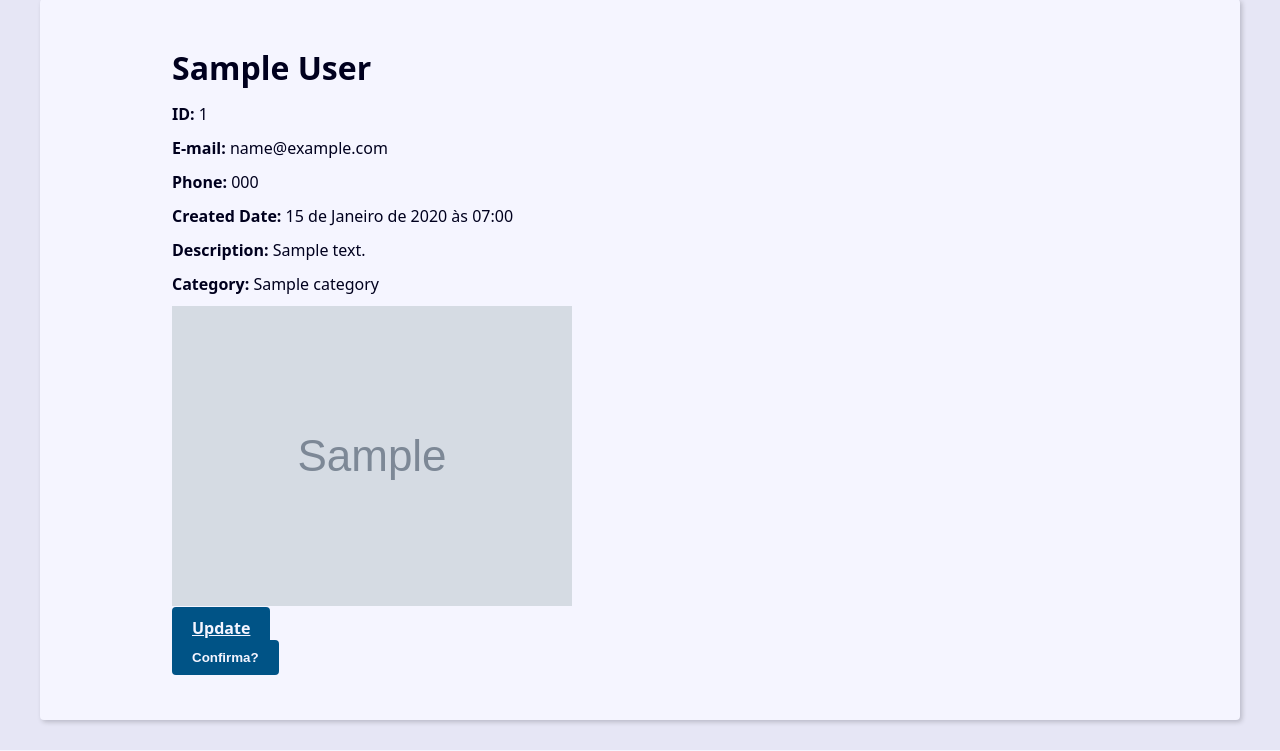
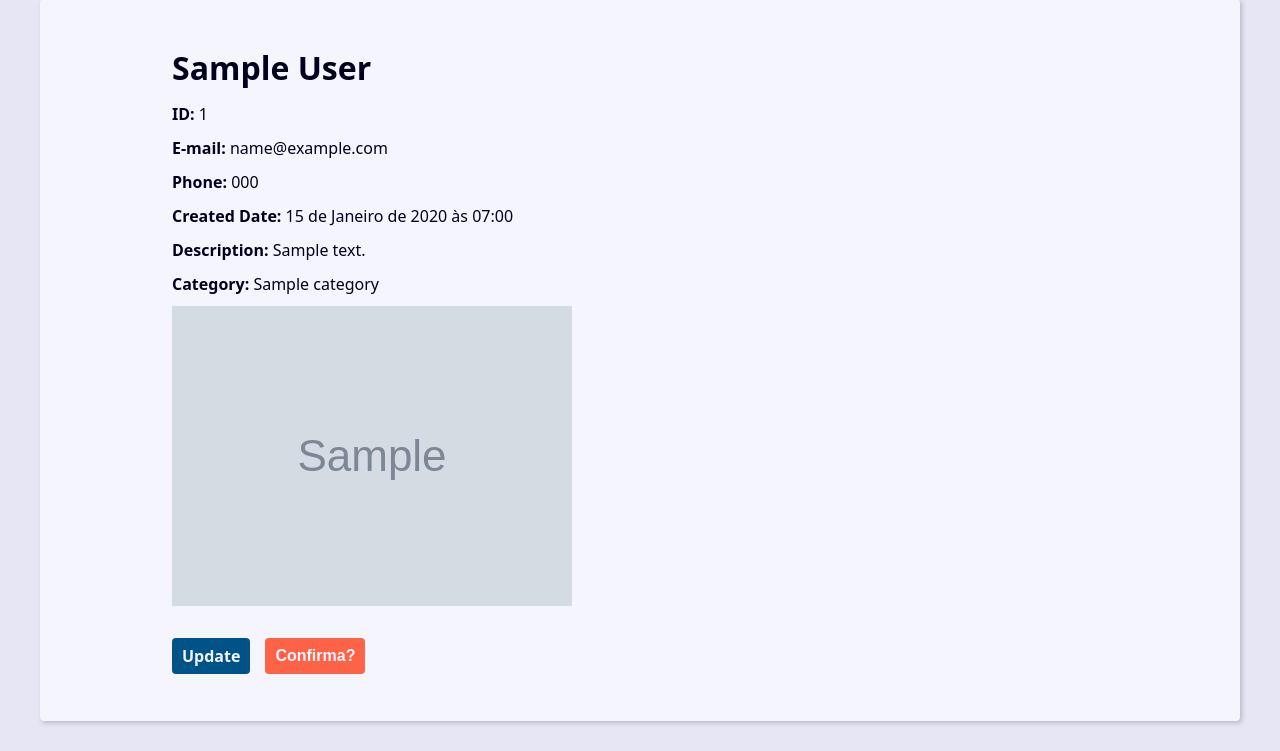
Before and after one commit to jefferson76/projeto-agenda-django, a Django app: page /contact/1/delete/ in a window 1280 px wide. Shown: the part 270-1021 px from the top of the page. Run offline with Django 4.2, Linux system fonts and the light colour scheme; a user stored in the database is signed in; tables that the repository leaves empty hold one stand-in row (values such as "Sample post"); grey boxes marked "Sample" are stand-in pictures.

Commit message:
Ocultando links de updatee delete e não owner dos contatos

```diff
--- a/base_static/global/css/style.css
+++ b/base_static/global/css/style.css
@@ -25,7 +25,6 @@
   --transition-slow: 1s;
   --default-border-radius: 4px;
 }
-
 *,
 *::before,
 *::after {
@@ -33,11 +32,9 @@
   padding: 0;
   box-sizing: border-box;
 }
-
 html {
   font-size: 62.5%;
 }
-
 body {
   font-family: system-ui, -apple-system, BlinkMacSystemFont, 'Segoe UI', Roboto,
     Oxygen, Ubuntu, Cantarell, 'Open Sans', 'Helvetica Neue', sans-serif;
@@ -47,13 +44,11 @@
   -webkit-font-smoothing: antialiased;
   background: var(--clr-light-gray);
 }
-
 img,
 svg {
   display: block;
   max-width: 100%;
 }
-
 .header {
   background: var(--clr-black);
   padding: var(--spacing);
@@ -61,33 +56,27 @@
   z-index: 1;
   position: relative;
 }
-
 .header-heading {
   font-size: var(--biggest-font-size);
   text-align: center;
 }
-
 .header-link {
   color: var(--link-light-color);
   text-decoration: none;
   transition: filter var(--transition-fast) ease-in-out;
 }
-
 .header-link:hover {
   filter: brightness(70%);
 }
-
 .menu {
   margin: var(--spacing);
 }
-
 .menu-list {
   list-style: none;
   display: flex;
   justify-content: center;
   flex-flow: row wrap;
 }
-
 .menu-link {
   display: block;
   padding: var(--spacing);
@@ -96,11 +85,9 @@
   transition: background-color var(--transition-fast) ease-in-out;
   border-radius: var(--default-border-radius);
 }
-
 .menu-link:hover {
   background: var(--clr-light-shadow-10);
 }
-
 .content {
   max-width: var(--main-page-width);
   margin: calc(var(--spacing) * 2) auto;
@@ -109,73 +96,59 @@
   box-shadow: 2px 2px 5px var(--clr-dark-shadow-20);
   border-radius: var(--default-border-radius);
 }
-
 .responsive-table {
   width: 100%;
   overflow-x: auto;
 }
-
 .contacts-table {
   width: 100%;
   min-width: var(--table-min-width);
   border-collapse: collapse;
 }
-
 .table-caption {
   font-size: var(--medium-font-size);
   font-weight: bold;
   padding: var(--spacing);
 }
-
 .table-row {
   text-align: left;
   text-overflow: ellipsis;
   transition: background-color var(--transition-fast) ease-in-out;
 }
-
 .table-row:nth-of-type(2n) {
   background: var(--clr-dark-shadow-5);
 }
-
 .table-row:not(.table-row-header):hover {
   background: var(--clr-dark-shadow-10);
 }
-
 .table-row-header {
   background: var(--clr-light-gray);
   color: var(--clr-black);
 }
-
 .table-cel,
 .table-header {
   padding: var(--spacing);
 }
-
 .table-link {
   color: var(--link-dark-color);
   transition: color var(--transition-fast) ease-in-out;
   text-decoration: none;
 }
-
 .table-link:hover {
   color: var(--clr-black);
 }
-
 @media (min-width: 600px) {
   .single-contact {
     max-width: 80%;
     margin: calc(var(--spacing) * 2) auto;
   }
 }
-
 .single-contact h1 {
   margin: 1rem 0;
 }
-
 .single-contact p {
   margin: 1rem 0;
 }
-
 .pagination {
   margin-top: var(--spacing);
   display: flex;
@@ -183,24 +156,20 @@
   padding: calc(var(--spacing) * 0.8);
   font-size: var(--small-font-size);
 }
-
 .pagination .step-links {
   display: flex;
   gap: calc(var(--spacing) * 0.8);
 }
-
 .pagination .step-links a {
   color: var(--link-dark-color);
   transition: color var(--transition-fast) ease-in-out;
   text-decoration: none;
   display: block;
 }
-
 .search {
   display: flex;
   justify-content: center;
 }
-
 .search-input {
   font-size: var(--medium-font-size);
   padding: 1rem 2rem;
@@ -209,11 +178,9 @@
   border-radius: var(--default-border-radius);
   border: 1px solid var(--link-light-color);
 }
-
 .search-input:focus {
   box-shadow: 0 0 15px var(--link-light-color);
 }
-
 .message {
   max-width: 600px;
   margin: var(--spacing) auto;
@@ -223,31 +190,25 @@
   border-radius: var(--default-border-radius);
   font-size: var(--smaller-font-size);
 }
-
 .message.success {
   background: rgba(0, 255, 0, 0.3);
   border: 1px solid rgba(0, 255, 0, 90%);
 }
-
 .message.error {
   background: rgba(255, 0, 0, 0.3);
   border: 1px solid rgba(255, 0, 0, 90%);
 }
-
 .message.warning {
   background: rgba(255, 255, 0, 0.3);
   border: 1px solid rgba(255, 255, 0, 90%);
 }
-
 .form-wrapper {
   max-width: 60rem;
   margin: var(--spacing) auto;
 }
-
 .form-content {
   margin: var(--spacing) 0;
 }
-
 .form-group {
   display: flex;
   flex-direction: column;
@@ -261,18 +222,15 @@
 .errorlist.nonfield {
   color: inherit;
 }
-
 .form-group p {
   margin: 1em 0;
 }
-
 .form-group .help-text,
 .form-group .help-text ~ ul {
   margin: 0;
   font-size: var(--smallest-font-size);
   list-style: none;
 }
-
 .form-group input,
 .form-group textarea,
 .form-group select {
@@ -280,18 +238,15 @@
   border-radius: var(--default-border-radius);
   border: 1px solid var(--link-dark-color);
 }
-
 .form-group input:focus,
 .form-group textarea:focus,
 .form-group select:focus {
   outline: none;
   box-shadow: 0 0 5px var(--link-dark-color);
 }
-
 .form-group label {
   font-size: var(--smaller-font-size);
 }
-
 .btn {
   background-color: var(--link-dark-color);
   color: var(--clr-white);
@@ -302,13 +257,31 @@
   cursor: pointer;
   transition: filter var(--transition-fast) ease-in-out;
 }
-
 .btn:hover {
   filter: brightness(90%);
 }
-
 .btn:focus,
 .btn:active {
   filter: brightness(80%);
   box-shadow: 0 0 5px var(--link-dark-color);
 }
+
+.contact-links {
+  margin-block: calc(var(--small-font-size) * 2);
+  display: flex;
+  align-items: center;
+  gap: 0 var(--spacing);
+}
+
+.btn-link {
+  font-size: var(--small-font-size);
+  text-decoration: none;
+  font-weight: bold;
+  padding: 1rem;
+  display: block;
+  line-height: var(--small-font-size);
+}
+
+.btn-delete {
+  background: tomato;
+}
--- a/base_templates/global/partials/_header.html
+++ b/base_templates/global/partials/_header.html
@@ -7,7 +7,6 @@
 
   <nav class="menu">
     <ul class="menu-list">
-      <li class="menu-item">
 
       {% if user.is_authenticated %}
         <li class="menu-item">
--- a/base_templates/global/partials/_messages.html
+++ b/base_templates/global/partials/_messages.html
@@ -1,6 +1,6 @@
 {% if messages %}
   {% for message in messages %}
-    <div class= "message {{ message.tags}}">
+    <div class= "message {{ message.tags }}">
       {{ message }}
     </div>
   {% endfor %}
--- a/contact/templates/contact/contact.html
+++ b/contact/templates/contact/contact.html
@@ -1,9 +1,11 @@
 {% extends 'global/base.html' %}
+
 {% block content %}
   <div class="single-contact">
     <h1 class="single-contact-name">
       {{ contact.first_name }} {{ contact.last_name }}
     </h1>
+
     <p><b>ID:</b> {{ contact.id }}</p>
     <p><b>E-mail:</b> {{ contact.email }}</p>
     <p><b>Phone:</b> {{ contact.phone }}</p>
@@ -17,11 +19,13 @@
       </p>
     {% endif %}
 
+    {% if user == contact.owner %}
       <div class="contact-links">
         <a class="btn btn-link" href="{% url 'contact:update' contact.id %}">Update</a>
 
         <form action="{% url 'contact:delete' contact.id %}" method="POST">
           {% csrf_token %}
+
           {% if confirmation == 'no' %}
             <input type="hidden" name="confirmation" value="yes">
             <button class="btn btn-link btn-delete" type="submit">Confirma?</button>
@@ -30,5 +34,8 @@
           {% endif %}
         </form>
       </div>
+    {% endif %}
+
+
   </div>
 {% endblock content %}
--- a/contact/templates/contact/register.html
+++ b/contact/templates/contact/register.html
@@ -5,6 +5,6 @@
 
     <h2>Register</h2>
 
-    {% include 'contact/partials//_user-form.html' %}
+    {% include 'contact/partials/_user-form.html' %}
   </div>
 {% endblock content %}
```
Also changed, not shown: contact/templates/contact/create.html (line endings or trailing spaces), contact/templates/contact/login.html (line endings or trailing spaces), contact/templates/contact/user_update.html (line endings or trailing spaces). Lines whose indentation alone changed are shown as unchanged.
